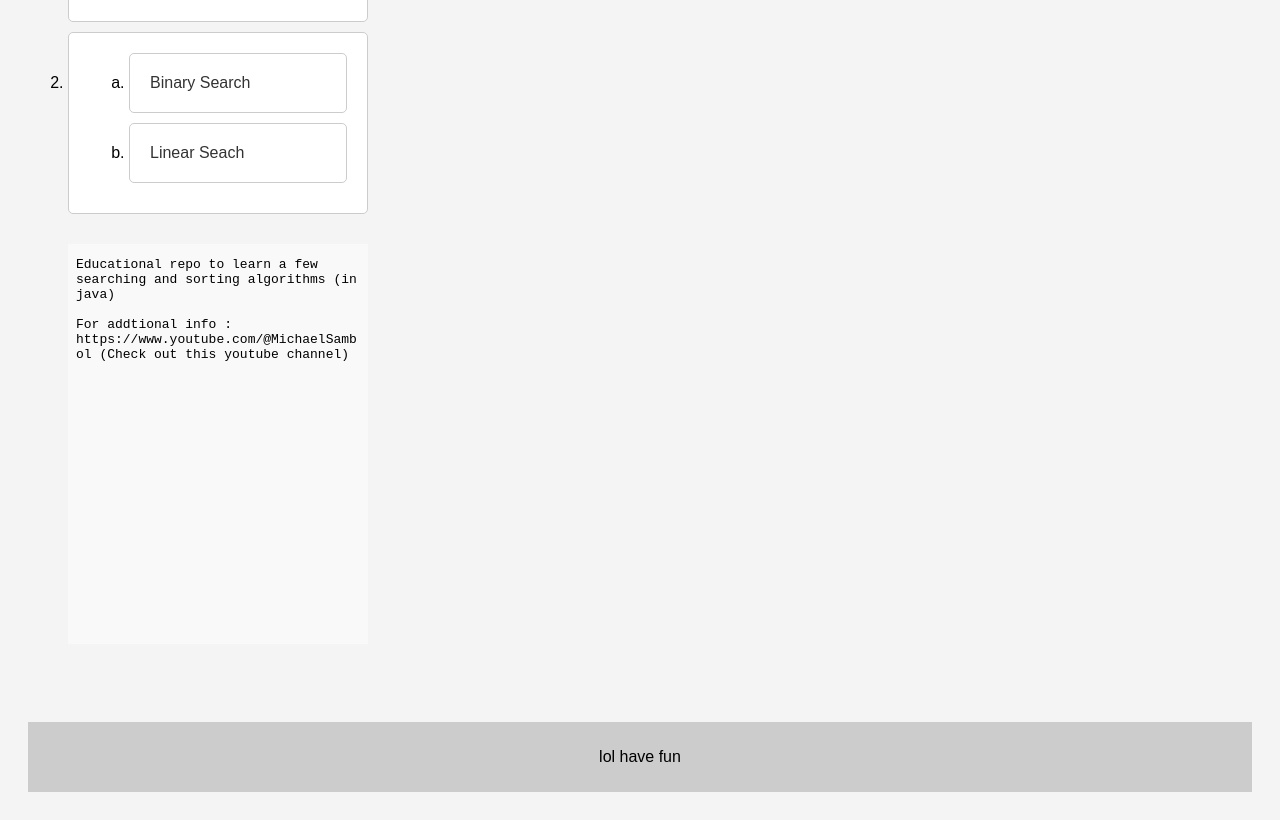
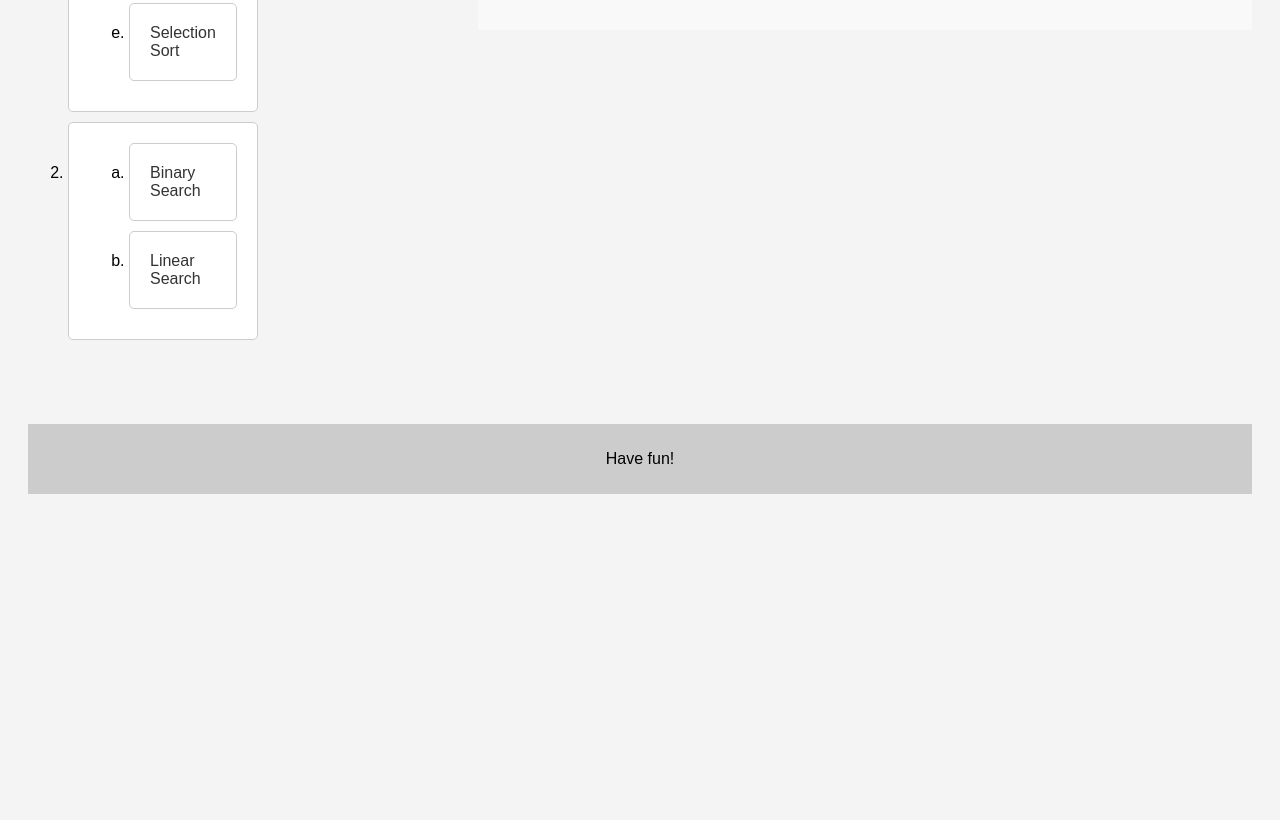
Before and after one commit to bibinwithab/Algorithms, a plain HTML site: page index.html in a window 1280 px wide. Shown: the part 537-1357 px from the top of the page. After the commit the page ends 1059 px from the top, so only its background shows below. Drawn offline with Linux system fonts and the light colour scheme.

Commit message:
formated

```diff
--- a/index.html
+++ b/index.html
@@ -1,49 +1,45 @@
 <!DOCTYPE html>
 <html>
+
 <head>
-    <title>GE19241 Data structure record</title>
+    <title>GE19241 Data Structure Record</title>
     <link rel="stylesheet" type="text/css" href="style.css">
 
     <!-- Meta Tags -->
     <meta charset="UTF-8">
-    <meta name="description" content="GE19241 Data structure programs">
+    <meta name="description" content="GE19241 Data Structure Programs">
     <meta name="keywords" content="data structure, programs, array, linked list, stack, queue">
 
     <!-- Open Graph (OG) Tags -->
-    <meta property="og:title" content="GE19241 Data structure record">
-    <meta property="og:description" content="GE19241 Data structure programs">
+    <meta property="og:title" content="GE19241 Data Structure Record">
+    <meta property="og:description" content="GE19241 Data Structure Programs">
     <meta property="og:type" content="website">
     <meta property="og:url" content="https://suriyakumar13.github.io/data-structure-in-c/#">
     <meta property="og:image" content="20230602_102327.png">
 </head>
+
 <body>
 
-    <h1>Basic Sorting and Searching Algorithms in JAVA </h1>
+    <h1>Basic Sorting and Searching Algorithms in JAVA</h1>
     <h4 style="text-align: center; color: #555;">With Explanation</h4>
     <div class="container">
         <ol class="list" type="1">
             <li>
                 <ol type="a">
                     <li><a href="#" onclick="changeTextFile('Sort/BubbleSort.java')">Bubble Sort</a></li>
-
                     <li><a href="#" onclick="changeTextFile('Sort/InsertionSort.java')">Insertion Sort</a></li>
-
-
-
                     <li><a href="#" onclick="changeTextFile('Sort/MergeSort.java')">Merge Sort</a></li>
                     <li><a href="#" onclick="changeTextFile('Sort/QuickSort.java')">Quick Sort</a></li>
                     <li><a href="#" onclick="changeTextFile('Sort/SelectionSort.java')">Selection Sort</a></li>
                 </ol>
-
             </li>
-
             <li>
                 <ol type="a">
                     <li><a href="#" onclick="changeTextFile('Search/BinarySearch.java')">Binary Search</a></li>
-        <li><a href="#" onclick="changeTextFile('Search/LinearSearch.java')">Linear Seach</a></li>
+                    <li><a href="#" onclick="changeTextFile('Search/LinearSearch.java')">Linear Search</a></li>
                 </ol>
             </li>
-
+        </ol>
         <iframe id="textFileFrame" src="intro.txt" scrolling="yes"></iframe>
     </div>
     <script>
@@ -54,7 +50,8 @@
     </script>
     <br><br><br>
     <footer>
-        <p>lol have fun</p>
+        <p>Have fun!</p>
     </footer>
 </body>
+
 </html>
--- a/style.css
+++ b/style.css
@@ -9,6 +9,7 @@ body {
 .container{
 	display:flex;
 	align-items:flex-start;
+
 }
 ol.list li  {
     background-color: #fff;
@@ -44,6 +45,7 @@ iframe#textFileFrame {
     width: 100%;
     height: 400px;
     border: none;
+    margin-left: 200px;
     margin-top: 20px;
     background-color: #f9f9f9;
 }
```
Lines whose indentation alone changed are shown as unchanged.
